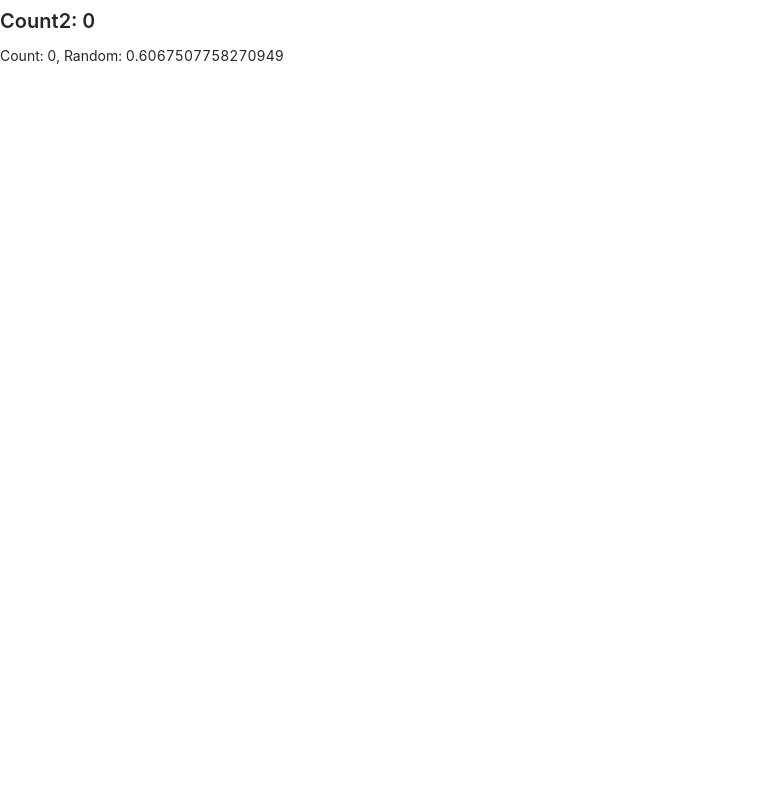
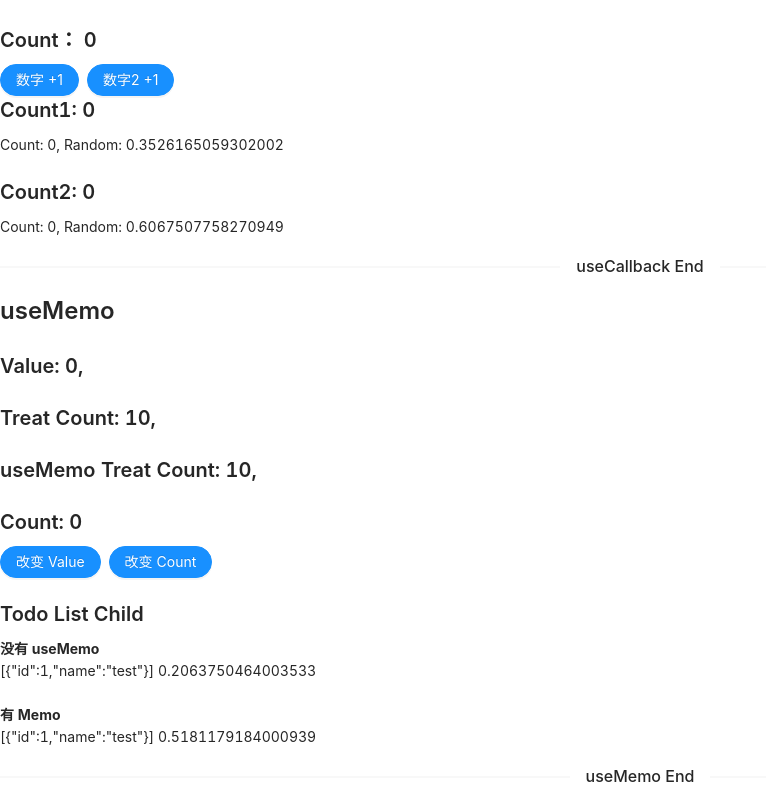
Before and after one commit to SongFuZhen/stackblitz-code, a React (Create React App) app: page / in a window 1280 px wide. Shown: the part 922-1711 px from the top of the page, without its empty margins (0-766 px from the left). Before the commit the page ends 989 px from the top, so only its background shows below. Built offline with nearby package versions, Linux system fonts and the light colour scheme.

Commit message:
1 file modified, 3 added

```diff
--- a/App.tsx
+++ b/App.tsx
@@ -1,10 +1,11 @@
 import * as React from 'react';
-import { Typography } from 'antd';
+import { Typography, Divider } from 'antd';
 import Count from './count';
 import LargeData from './largeData';
 import './style.css';
 import VirtualList from './virtualList';
 import DemoUseCallback from './useCallback';
+import DemoUseMemo from './useMemo';
 
 const { Title } = Typography;
 
@@ -15,17 +16,28 @@ export default function App() {
       <Title level={3}>Capture Value</Title>
       <Count />
 
+      <Divider>Captuer Value End</Divider>
+
       {/* 大量的数据渲染 */}
       <Title level={3}>Larget Data Render</Title>
       <LargeData />
+      <Divider>Large Data End</Divider>
 
       {/* 虚拟列表 */}
       <Title level={3}>Virtual List</Title>
       <VirtualList />
+      <Divider>Virtual List End</Divider>
 
       {/* useCallback */}
       <Title level={3}>useCallback</Title>
       <DemoUseCallback />
+      <Divider>useCallback End</Divider>
+
+      {/* useMemo */}
+      <Title level={3}>useMemo</Title>
+      <DemoUseMemo />
+
+      <Divider>useMemo End</Divider>
     </div>
   );
 }
--- /dev/null
+++ b/useMemo/child.tsx
@@ -0,0 +1,11 @@
+import * as React from 'react';
+
+const DemoUseMemoChild = ({ todoList }: TodoListProps) => {
+  return (
+    <div>
+      {JSON.stringify(todoList)} {Math.random()}
+    </div>
+  );
+};
+
+export default React.memo(DemoUseMemoChild);
--- /dev/null
+++ b/useMemo/index.tsx
@@ -0,0 +1,71 @@
+import * as React from 'react';
+import { Button, Typography, Space } from 'antd';
+import DemoUseMemoChild from '../useMemo/child';
+
+const { Title } = Typography;
+
+const DemoUseMemo = () => {
+  const [count, setCount] = React.useState(0);
+  const [value, setValue] = React.useState(0);
+
+  // 使用 useMemo，防止 value 更新的时候，一起更新
+  const treatCountMemo = React.useMemo(() => {
+    console.log('useMemo treat Count Update');
+    return count + 10;
+  }, [count]);
+
+  const treatCount = () => {
+    console.log('treat Count Update');
+    return count + 10;
+  };
+
+  // 默认的 TodoList，在 memo 组件中，会做浅比较，对象会每次更新
+  const todoList = [{ id: 1, name: 'test' }];
+
+  // 使用 useMemo，可以有效方式多次渲染
+  const todoListMemo = React.useMemo(() => {
+    const value: todoProps[] = [{ id: 1, name: 'test' }];
+    return value;
+  }, []);
+
+  return (
+    <React.Fragment>
+      <Title level={4}>Value: {value}, </Title>
+      <Title level={4}>Treat Count: {treatCount()}, </Title>
+      <Title level={4}>useMemo Treat Count: {treatCountMemo}, </Title>
+      <Title level={4}> Count: {count}</Title>
+      <Space direction="horizontal">
+        <Button
+          type="primary"
+          onClick={() => {
+            setValue(value + 1);
+          }}
+        >
+          改变 Value
+        </Button>
+
+        <Button
+          type="primary"
+          onClick={() => {
+            setCount(count + 1);
+          }}
+        >
+          改变 Count
+        </Button>
+      </Space>
+
+      <br />
+      <br />
+
+      <Title level={4}> Todo List Child</Title>
+
+      <b>没有 useMemo</b>
+      <DemoUseMemoChild todoList={todoList} />
+      <br />
+      <b>有 Memo</b>
+      <DemoUseMemoChild todoList={todoListMemo} />
+    </React.Fragment>
+  );
+};
+
+export default DemoUseMemo;
```
Also changed, not shown: useMemo/type.d.ts (added, +8 -0 lines).
